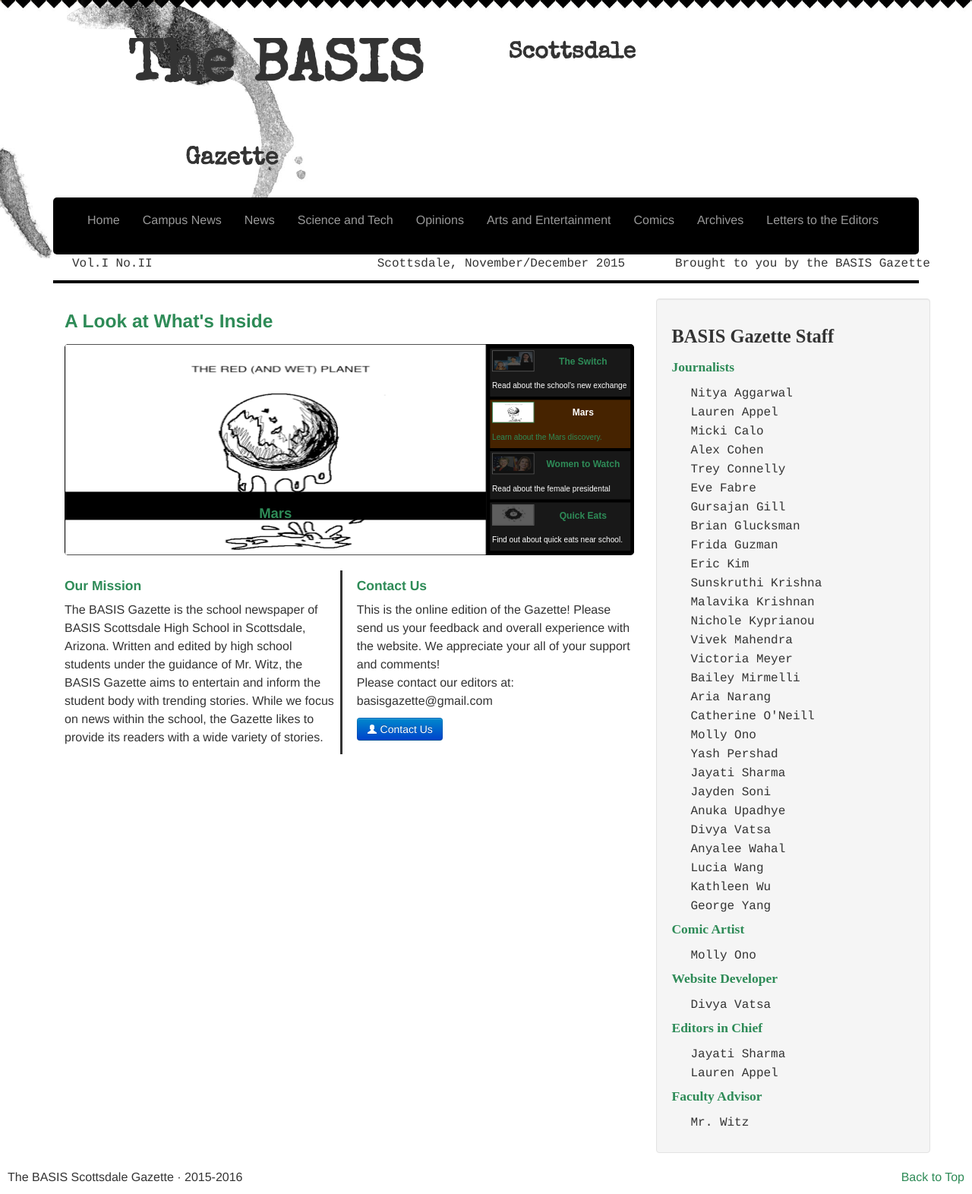
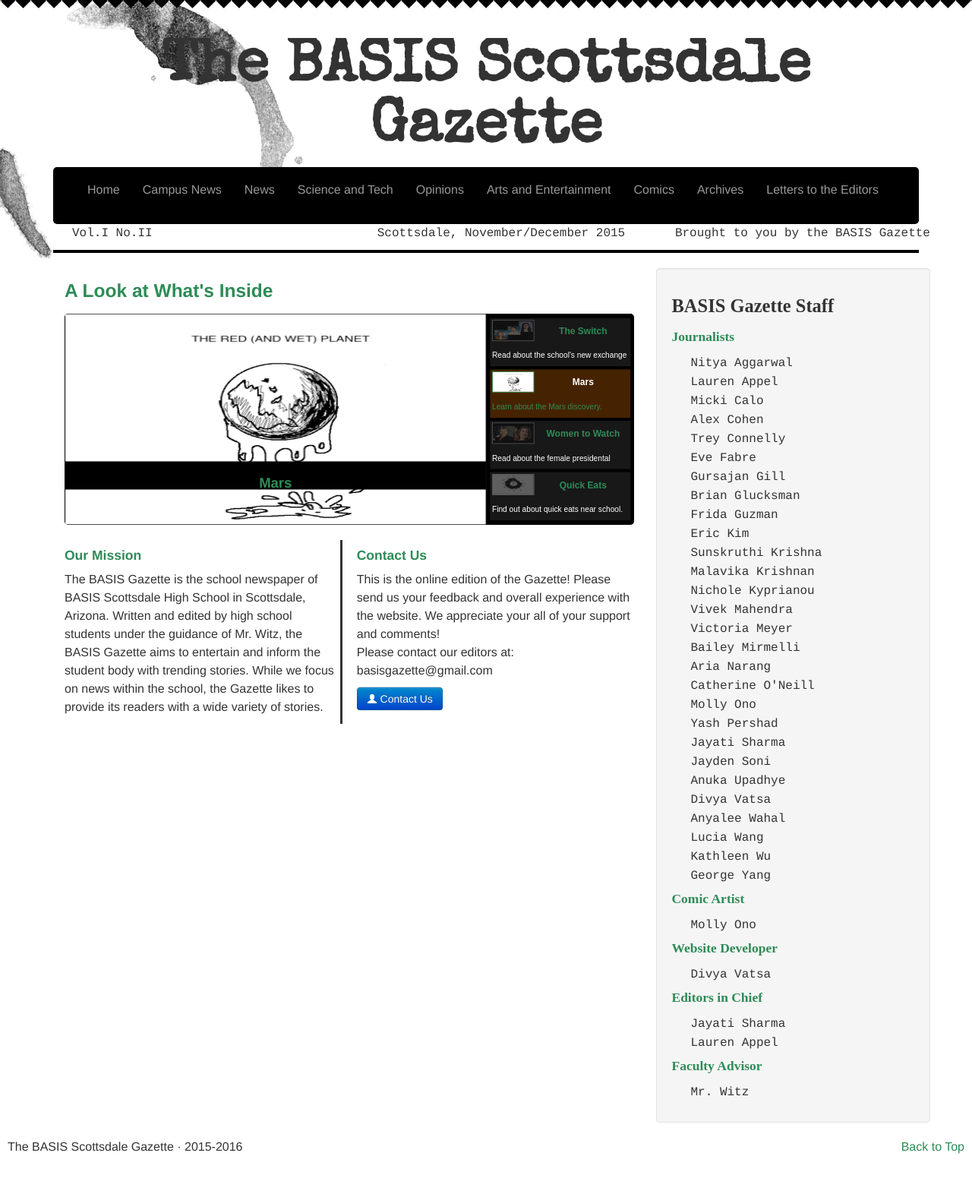
Before and after one commit to Awake99/Awake99.github.io, a Jekyll site: the page built from index.html, in a window 1280 px wide. Shown: the whole page at 76% size. Built offline with Jekyll 4.4.1, drawn with Linux system fonts in a browser that asks for light colours; nearby versions of some CDN libraries; after the commit the page ends 1532 px from its top, so only the background shows below that.

Commit message:
November Edits
Restoring Title

```diff
--- a/_layouts/default.html
+++ b/_layouts/default.html
@@ -21,20 +21,6 @@
       font: 16px/1.5 futura, helvetica;
     }
     #header {
-      margin-top: 30px;
-      font-family: "Special Elite";
-      font-size: 200%;
-      text-align: right;
-      overflow: hidden;
-    }
-    #header1 {
-      margin-top: 30px;
-      font-family: "Special Elite";
-      font-size: 190%;
-      text-align: left;
-      overflow: hidden;
-    }
-    #header2 {
       margin-top: 30px;
       font-family: "Special Elite";
       font-size: 200%;
@@ -65,20 +51,7 @@
 <body>
 	<div class="container">
 
-
-    <div class="container">
-        <div class="row-fluid">
-            <div class="span6">
-                <h1 id="header">The BASIS</h1>
-            </div>
-            <div class="span6">
-              <h1 id="header1">Scottsdale</h1>
-            </div>
-        </div>
-          <div class="span4 text-center">
-              <h1 id="header2">Gazette</h1>
-          </div>
-    </div>
+    <h1 id="header">The BASIS Scottsdale Gazette</h1>
 
     <nav class="navbar-inverse" style="background-color:black; border-radius:5px;">
       <div class="container">
```
